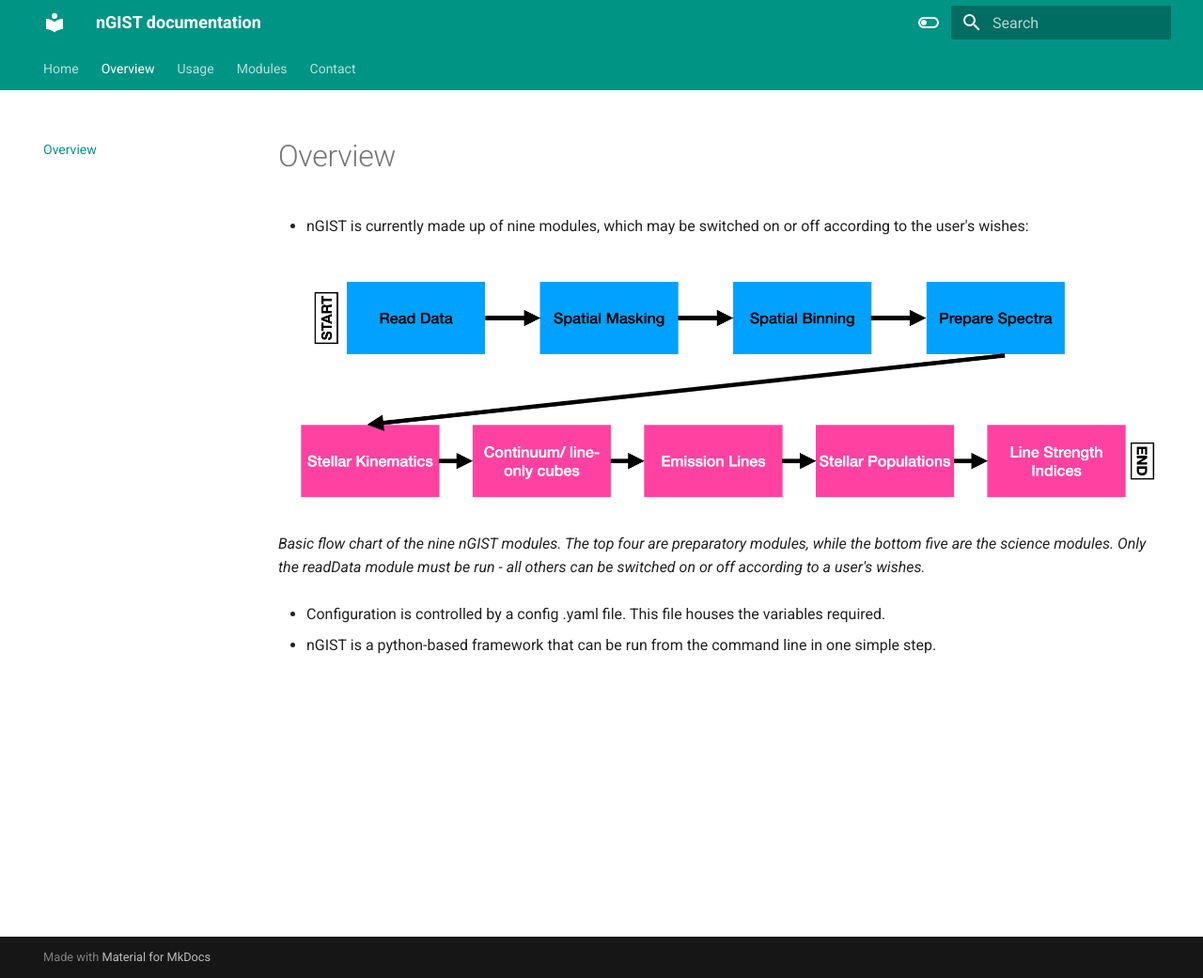
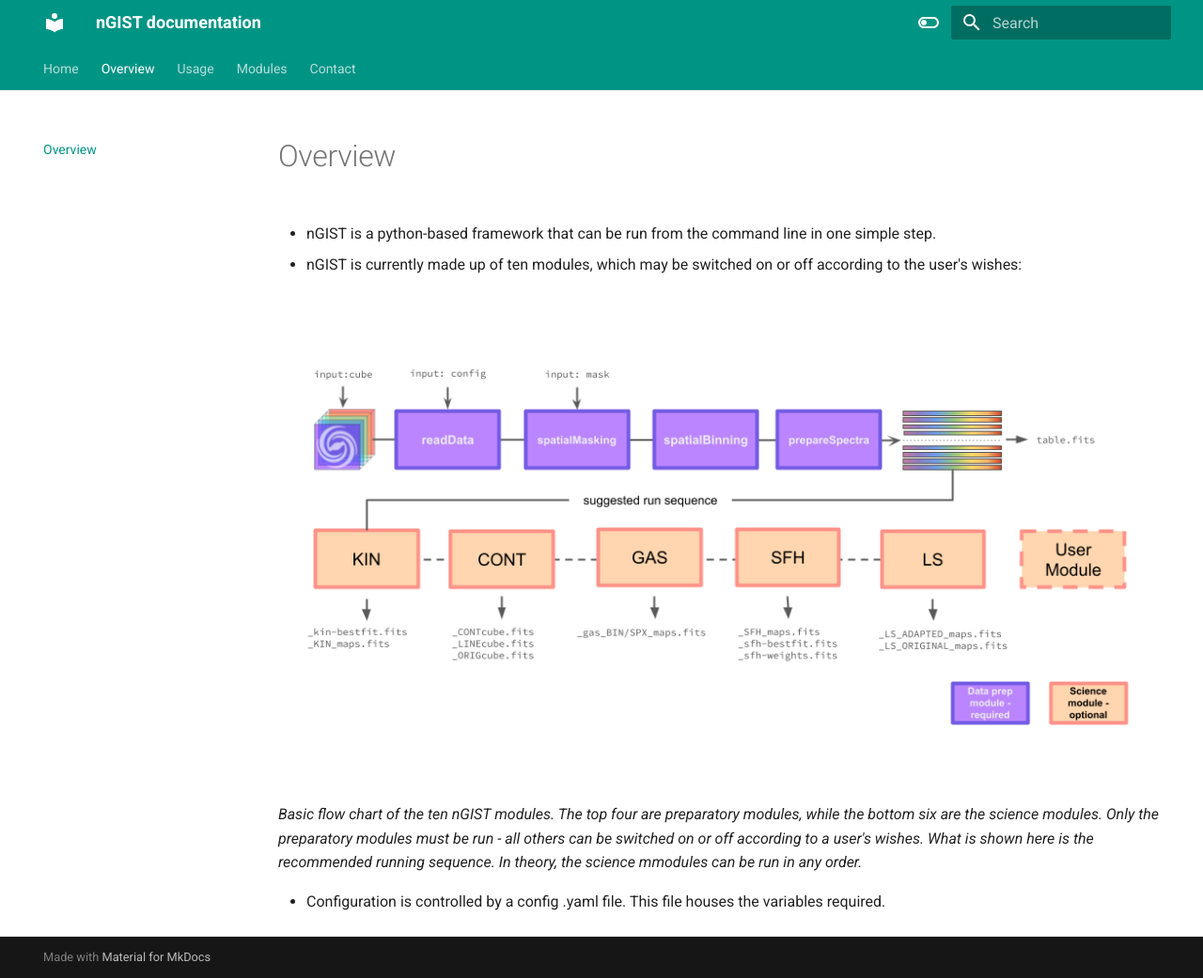
Before and after one commit to geckos-survey/gist-documentation, an MkDocs documentation site: the page built from docs/overview.md, in a window 1280 px wide and 1041 px high. Shown: the whole window at 94% size. Built offline with MkDocs 1.6.1 and Material for MkDocs 9.7.7, drawn with Linux system fonts in a browser that asks for light colours.

Commit message:
Update overview.md

```diff
--- a/docs/overview.md
+++ b/docs/overview.md
@@ -1,10 +1,9 @@
 # Overview
+- nGIST is a python-based framework that can be run from the command line in one simple step.
 
-- nGIST is currently made up of nine modules, which may be switched on or off according to the user's wishes:
+- nGIST is currently made up of ten modules, which may be switched on or off according to the user's wishes:
 
- ![](images/flowchart.png)
-*Basic flow chart of the nine nGIST modules. The top four are preparatory modules, while the bottom five are the science modules. Only the readData module must be run - all others can be switched on or off according to a user's wishes.*
+ ![](images/nGIST_flowchart.png)
+*Basic flow chart of the ten nGIST modules. The top four are preparatory modules, while the bottom six are the science modules. Only the preparatory modules must be run - all others can be switched on or off according to a user's wishes. What is shown here is the recommended running sequence. In theory, the science mmodules can be run in any order.*
 
 - Configuration is controlled by a config .yaml file. This file houses the variables required.
-
-- nGIST is a python-based framework that can be run from the command line in one simple step.
```
